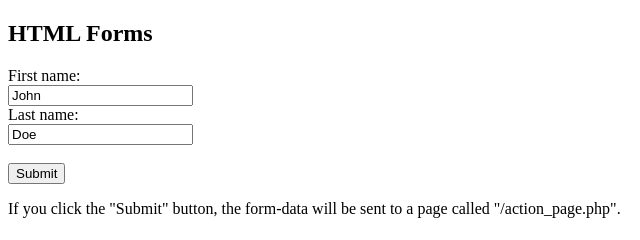
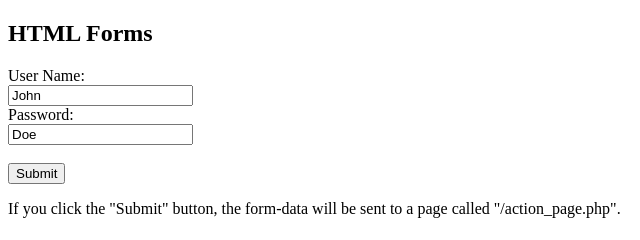
Before and after one commit to Kpamod/Motors-for-industrial-application-, a plain HTML site: page Services.html in a window 1280 px wide. Shown: the full height of the page, 0-640 px from the left. Drawn offline with Linux system fonts and the light colour scheme.

Commit message:
Update Services.html

```diff
--- a/Services.html
+++ b/Services.html
@@ -9,9 +9,9 @@
     <h2>HTML Forms</h2>
 
 <form action="/action_page.php">
-  <label for="fname">First name:</label><br>
+  <label for="fname">User Name:</label><br>
   <input type="text" id="fname" name="fname" value="John"><br>
-  <label for="lname">Last name:</label><br>
+  <label for="lname">Password:</label><br>
   <input type="text" id="lname" name="lname" value="Doe"><br><br>
   <input type="submit" value="Submit">
 </form>
```
